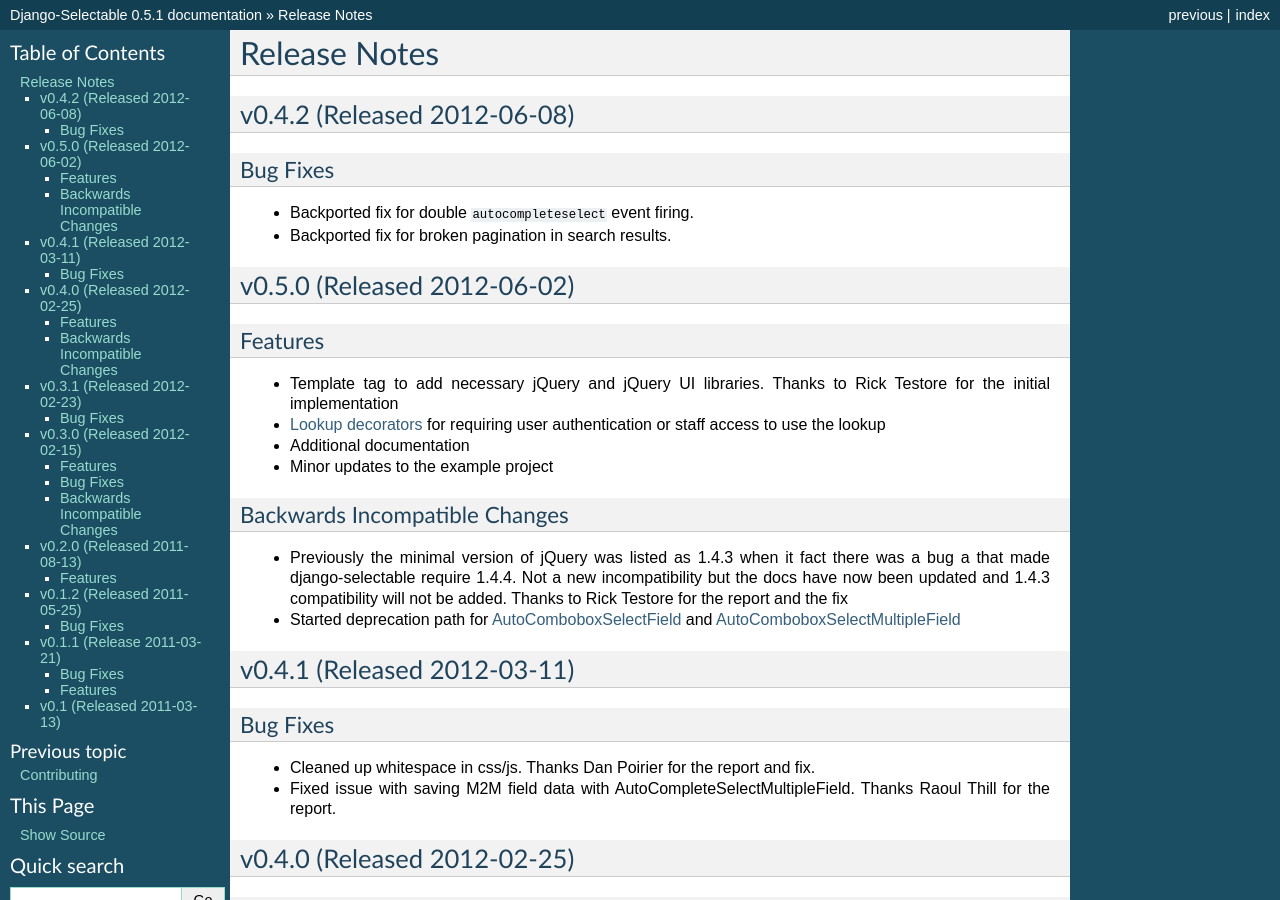
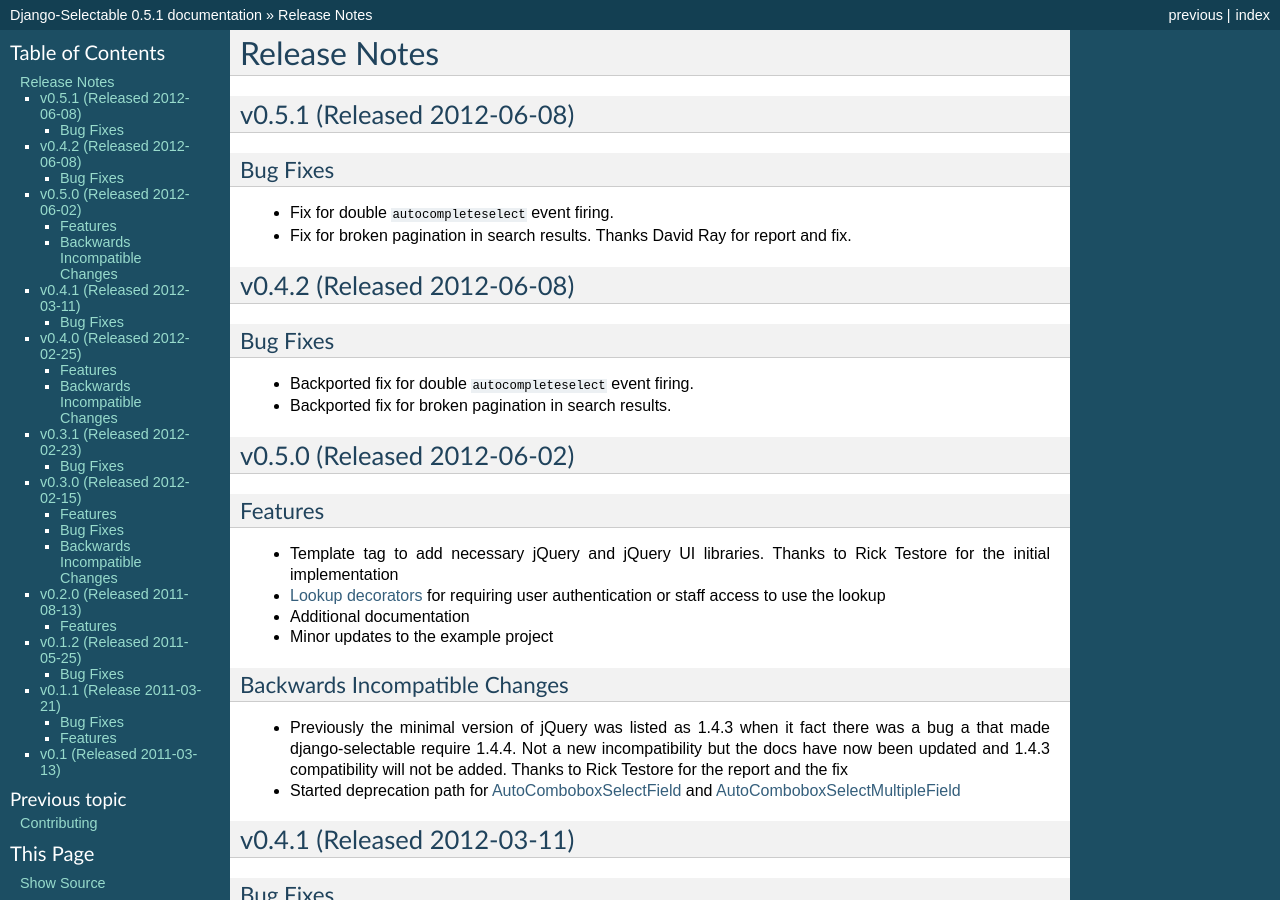
Before and after one commit to mlavin/django-selectable, a Sphinx documentation site: the page built from docs/releases.rst, in a window 1280 px wide and 900 px high. Built offline with Sphinx 7.4.7, drawn with Linux system fonts in a browser that asks for light colours.

Commit message:
Release notes and adding David Ray (daaray) to the authors file.

```diff
--- a/AUTHORS.txt
+++ b/AUTHORS.txt
@@ -5,6 +5,7 @@
 The following people who have contributed to django-selectable:
 
 Colin Copeland
+David Ray
 Dan Poirier
 Rick Testore
 Karen Tracey
--- a/docs/releases.rst
+++ b/docs/releases.rst
@@ -1,5 +1,15 @@
 Release Notes
 ==================
+
+v0.5.1 (Released 2012-06-08)
+--------------------------------------
+
+Bug Fixes
+_________________
+
+- Fix for double ``autocompleteselect`` event firing.
+- Fix for broken pagination in search results. Thanks David Ray for report and fix.
+
 
 v0.4.2 (Released 2012-06-08)
 --------------------------------------
```
